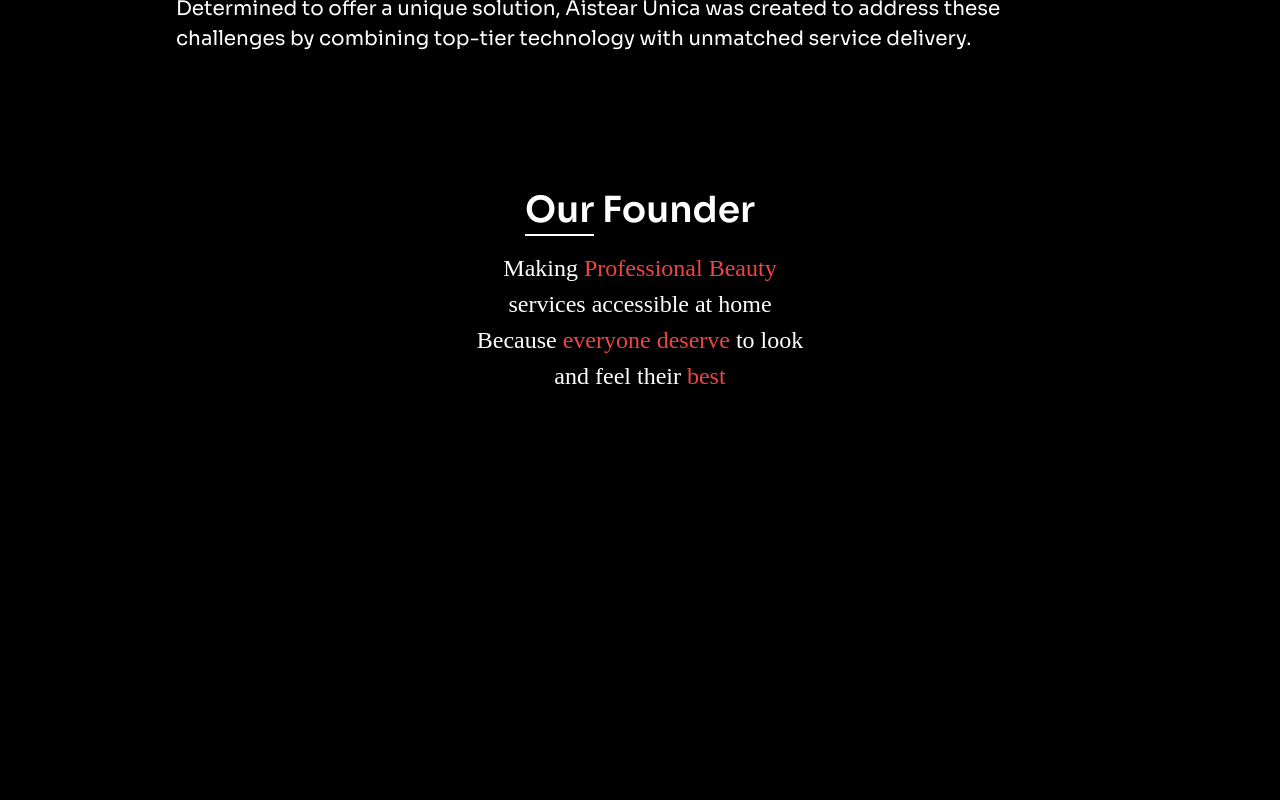
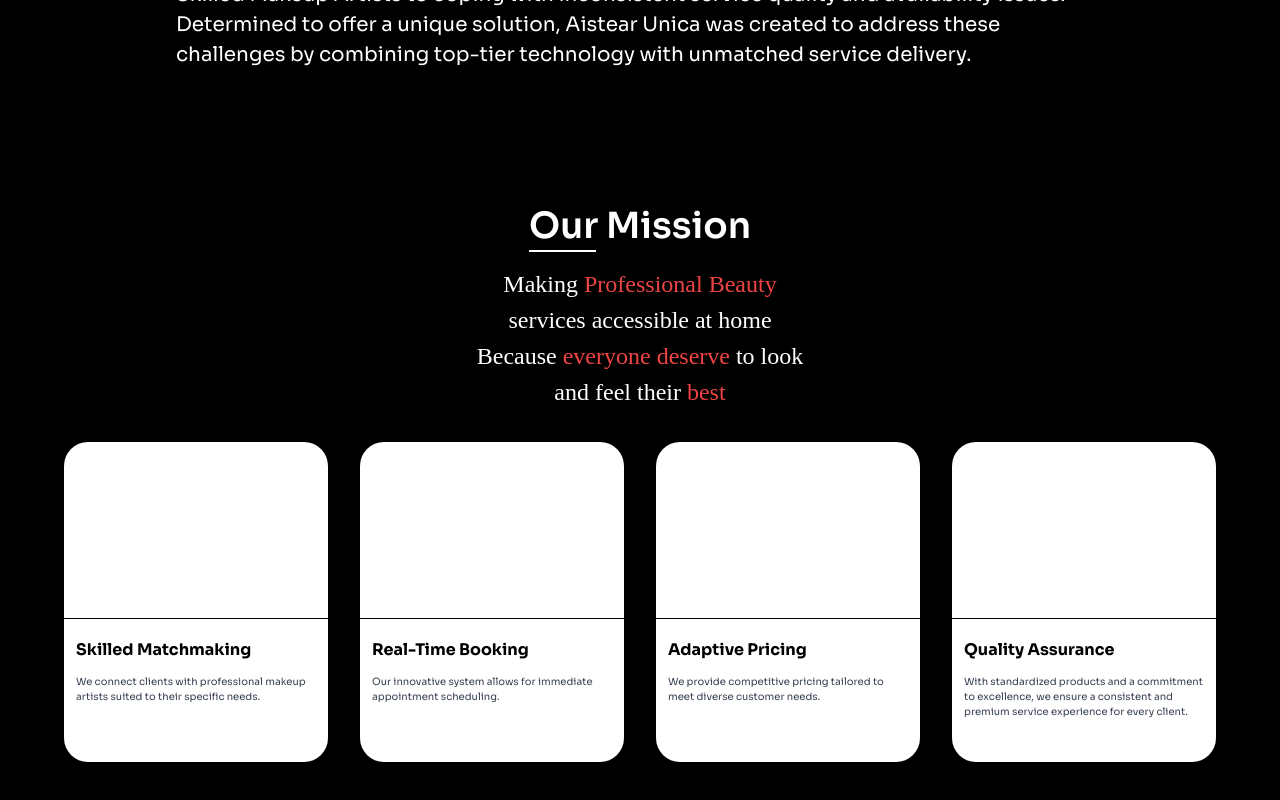
Before and after one commit to Saloni-FED/Au-Portfolio, a Next.js app: page /about in a window 1280 px wide. Shown: the part 1480-2280 px from the top of the page. Before the commit the page ends 1986 px from the top, so only its background shows below. Built offline with nearby package versions, Linux system fonts and the light colour scheme; a web font is replaced by a local one.

Commit message:
Our mission component completed

```diff
--- /dev/null
+++ b/Components/About/Card.jsx
@@ -0,0 +1,13 @@
+import React from "react";
+
+const Card = ({ title, description }) => {
+  return (
+    <div className="flex flex-col  bg-white 2xl:pt-[15rem]  lg:rounded-3xl rounded-md shadow-md m-4 w-full md:w-1/4  2xl:h-96 lg:h-80 lg:pt-44">
+      <div className="  w-full bg-black h-[0.5px]"></div>
+      <h2 className="text-base font-bold mb-2 font-sora text-black mt-5 text-left px-3">{title}</h2>
+      <p className="text-gray-700 text-left px-3 mt-1 font-sora font-normal text-[13px] pb-1 lg:text-[10px] 2xl:text-[12px]">{description}</p>
+    </div>
+  );
+};
+
+export default Card;
--- a/Components/About/Founder.jsx
+++ b/Components/About/Founder.jsx
@@ -14,7 +14,7 @@
       </div>
       <div className="flex  items-center sm:flex-row sm:pl-28 gap-20 sm:space-x-12 w-full md:-mr-10">
         <div className="mb-8 sm:mb-0  flex flex-wrap  lg:gap-4 gap-2relative">
-          <img src="/images/image 1.png" alt="Founder" className="w-56 2xl:w-96 xl:w-[21rem]" />
+          <img src="/images/image 1.png" alt="Founder" className="w-56 2xl:w-96 xl:w-[22rem] md:w-[21rem]" />
           <div className="mt-4">
             <h2  className="text-xl sm:text-4xl font-normal text-red-500 font-sora ">Wamika </h2>
             <h2 className="text-xl sm:text-4xl font-normal text-red-500 font-sora md:pl-5">Dahiya</h2>
--- a/Components/About/Mission.jsx
+++ b/Components/About/Mission.jsx
@@ -1,12 +1,35 @@
 import React from "react";
+import Card from "./Card";
+const Mission = () => {
+  const cards = [
+    {
+      title: "Skilled Matchmaking",
+      description:
+        "We connect clients with professional makeup artists suited to their specific needs.",
+    },
+    {
+      title: "Real-Time Booking",
+      description:
+        "Our innovative system allows for immediate appointment scheduling.",
+    },
+    {
+      title: "Adaptive Pricing",
+      description:
+        "We provide competitive pricing tailored to meet diverse customer needs.",
+    },
+    {
+      title: "Quality Assurance",
+      description:
+        "With standardized products and a commitment to excellence, we ensure a consistent and premium service experience for every client.",
+    },
+  ];
 
-const Mission = () => {
   return (
     <div className="container mx-auto  mt-28">
       <div className="flex justify-center">
         <div className="relative inline-block  mt-6">
           <h2 className="text-3xl sm:text-4xl font-sora font-semibold">
-            Our Founder
+            Our Mission
           </h2>
           <div className="absolute w-[30%] h-[2px] bg-white mt-1 md:pl-10"></div>
         </div>
@@ -19,7 +42,21 @@
         <p>
           Because <span className="text-red-500">everyone deserve</span> to look
         </p>
-        <p>and feel their <span className="text-red-500">best</span></p>
+        <p>
+          and feel their <span className="text-red-500">best</span>
+        </p>
+      </div>
+
+      <div>
+        <div className="conatiner 2xl:w-[85%] flex max-sc:flex-wrap  justify-center p-4 mx-auto lg:w-[95%]">
+          {cards.map((card, index) => (
+            <Card
+              key={index}
+              title={card.title}
+              description={card.description}
+            />
+          ))}
+        </div>
       </div>
     </div>
   );
```
